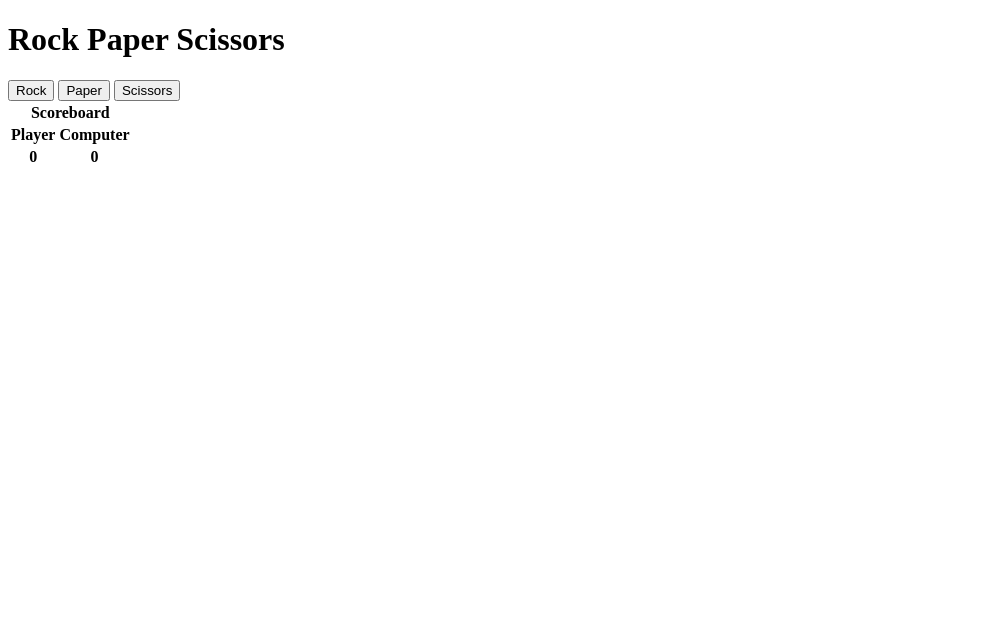
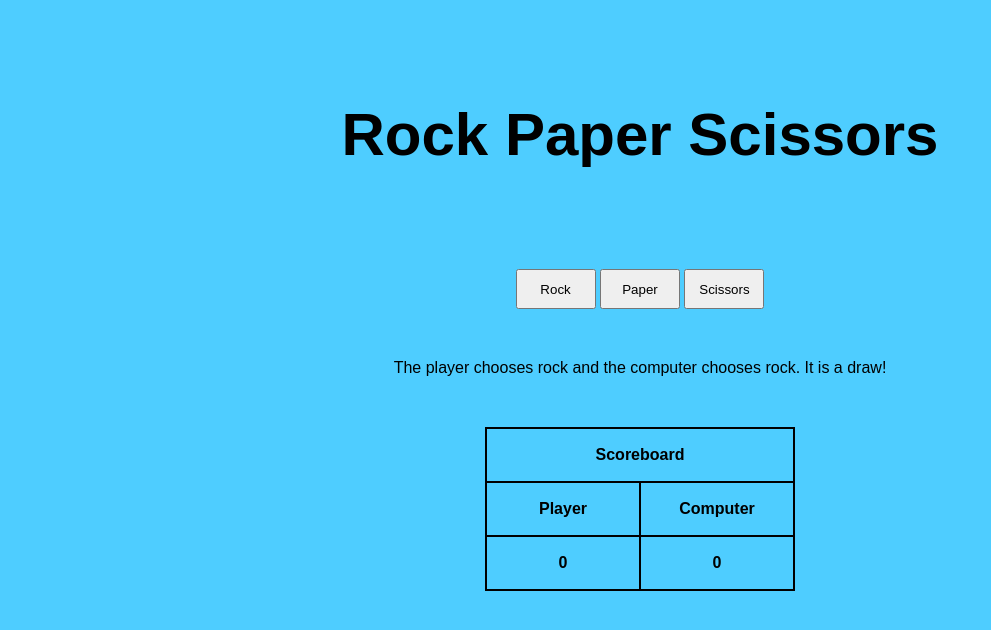
Before and after one commit to bengovernali/rock-paper-scissors, a plain HTML site: page index.html in a window 1280 px wide. Both pictures are taken after a click on the button "Rock". Shown: the whole page, without its empty margins (0-991 px from the left). Drawn offline with Linux system fonts and the light colour scheme.

Commit message:
added some styles so the page doesn't look so ugly

```diff
--- a/index.html
+++ b/index.html
@@ -2,7 +2,8 @@
 <html>
 <head>
   <title>Rock Paper Scissors</title>
-<head>
+  <link rel="stylesheet" type="text/css" href="rock-paper-scissors.css">
+</head>
 <body>
   <h1 id="header">Rock Paper Scissors</h1>
   <div id="buttons">
@@ -10,8 +11,9 @@
     <button id="paper">Paper</button>
     <button id="scissors">Scissors</button>
   </div>
+  <div id="roundResult"></div>
   <div id="score">
-    <table>
+    <table id="scoreboard">
       <tr>
         <th colspan="2">Scoreboard</th>
       </tr>
@@ -26,5 +28,6 @@
     </table>
   </div>
   <div id="result"></div>
-<body>
+</body>
 <script src="rock-paper-scissors.js"></script>
+</html>
--- /dev/null
+++ b/rock-paper-scissors.css
@@ -0,0 +1,54 @@
+body {
+  font-family: "Arial";
+  background-color: rgb(78, 205, 255);
+}
+
+h1 {
+  text-align: center;
+  margin: 100px;
+  font-size: 60px;
+}
+
+button {
+  width: 80px;
+  height: 40px;
+}
+
+#buttons {
+  text-align: center;
+  font-weight: bold;
+  margin-bottom: 50px;
+}
+
+#score {
+  display: block;
+  margin:0 auto;
+}
+
+table {
+  border-collapse: collapse;
+  border-radius: 2px;
+  margin: 0 auto;
+}
+
+table, th, tr {
+  border: 2px solid black;
+  text-align: center;
+}
+
+th {
+  width: 150px;
+  height: 50px;
+}
+
+#result {
+  font-weight: bold;
+  text-align: center;
+  margin-top: 80px;
+  font-size: 40px;
+}
+
+#roundResult {
+  text-align: center;
+  margin-bottom: 50px;
+}
--- a/rock-paper-scissors.js
+++ b/rock-paper-scissors.js
@@ -10,21 +10,32 @@ function computerPlay() {
 function playRound(playerSelection, computerSelection) {
 
   computerSelection = computerPlay();
-  console.log(playerSelection);
-  console.log(computerSelection);
+  let roundResult = document.querySelector('#roundResult');
+  //console.log(playerSelection);
+  //console.log(computerSelection);
 
   if (playScore < 5 && compScore < 5) {
-    if ((playerSelection == 'rock' && computerSelection == 'scissors') || (playerSelection == 'paper' && computerSelection == 'rock') || (playerSelection == 'scissors' && computerSelection == 'paper')) {
+    if ((playerSelection == 'rock' && computerSelection == 'scissors') ||
+      (playerSelection == 'paper' && computerSelection == 'rock') ||
+      (playerSelection == 'scissors' && computerSelection == 'paper')) {
+
       playScore += 1;
+      roundResult.textContent = "The player chooses " + playerSelection +
+      " and the computer chooses " + computerSelection + ". Player wins this round!"
+    }
       if (playScore == 5) {
         result = document.querySelector('#result');
         result.textContent = "Player Has Won!";
       }
-    }
     else if (playerSelection == computerSelection) {
+      roundResult.textContent = "The player chooses " + playerSelection +
+      " and the computer chooses " + computerSelection + ". It is a draw!"
     }
     else {
       compScore += 1;
+      roundResult.textContent = "The player chooses " + playerSelection +
+      " and the computer chooses " + computerSelection + ". The computer wins this round!"
+
       if (compScore == 5) {
         result = document.querySelector('#result');
         result.textContent = "Computer Has Won!";
```
